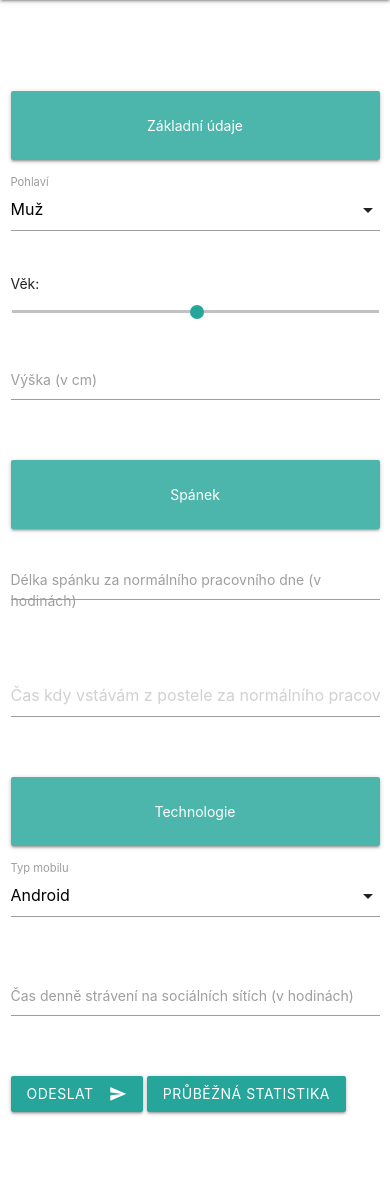
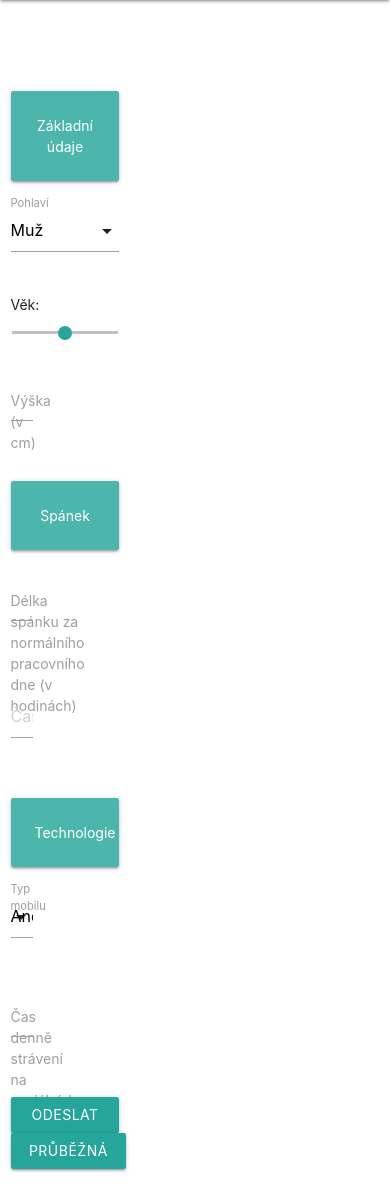
Before and after one commit to FilipHanzlik/Statistika, a Django app: page /form_m in a window 390 px wide. Shown: the part 56-1245 px from the top of the page. Before the commit the page ends 1171 px from the top, so only its background shows below. Run offline with Django 3.2, Linux system fonts and the light colour scheme.

Commit message:
Different form for mobiles

```diff
--- a/templates/myapp/form_m.html
+++ b/templates/myapp/form_m.html
@@ -7,19 +7,19 @@
 <br>
 {% if error %}
     <div class="row">
-        <div class="card-panel col s12 center red accent-4 white-text">Došlo k chybnému zadání. Některá výběrová pole se mohla resetovat!</div>
+        <div class="card-panel col s4 center red accent-4 white-text">Došlo k chybnému zadání. Některá výběrová pole se mohla resetovat!</div>
     </div>
 {% endif %}
 <br>
 <br>
 <div class="row">
-    <form action="{% url 'myapp:evaluate' %}" class="col s12" method="post">
+    <form action="{% url 'myapp:evaluate' %}" class="col s4" method="post">
         {% csrf_token %}
 
         <div class="card-panel teal lighten-2 center white-text">Základní údaje</div>
 
         <div class="row">
-            <div class="input-field col s12">
+            <div class="input-field col s4 s12">
                 <select name="pohlavi">
                     <option value="muz">Muž</option>
                     <option value="zena">Žena</option>
@@ -33,7 +33,7 @@
         </p>
 
         <div class="row">
-            <div class="input-field col s12">
+            <div class="input-field col s4">
                 <input type="text" class="{{ vyska }}" name="vyska" id="vyska" value="{{ vyska_prefilled }}">
                 <label for="vyska">Výška (v cm)</label>
                 <span class="helper-text" data-error="Neplatná výška" data-success=""></span>
@@ -43,7 +43,7 @@
         <div class="card-panel teal lighten-2 center white-text">Spánek</div>
 
         <div class="row">
-            <div class="input-field col s12">
+            <div class="input-field col s4">
                 <input id="delka-spanku" name="delka-spanku" type="text" class="{{ delka_spanku }}" value="{{ delka_spanku_prefilled }}">
                 <label for="delka-spanku">Délka spánku za normálního pracovního dne (v hodinách)</label>
                 <span class="helper-text" data-error="Neplatná délka spánku" data-success=""></span>
@@ -51,7 +51,7 @@
         </div>
 
         <div class="row">
-            <div class="input-field col s12">
+            <div class="input-field col s4">
                 <input id="cas-vstavani" value="{{ cas_vstavani_prefilled }}" name="cas-vstavani" class="timepicker {{ cas_vstavani }}" placeholder="Čas kdy vstávám z postele za normálního pracovního dne">
                 <span class="helper-text" data-error="Neplatný čas"></span>
             </div>
@@ -60,7 +60,7 @@
         <div class="card-panel teal lighten-2 center white-text">Technologie</div>
 
         <div class="row">
-            <div class="input-field col s12">
+            <div class="input-field col s4">
                 <select name="typ-mobilu" class="typ_mobilu">
                     <option value="Android">Android</option>
                     <option value="IOS">IOS</option>
@@ -73,7 +73,7 @@
         </div>
 
         <div class="row">
-            <div class="input-field col s12">
+            <div class="input-field col s4">
                 <input class="{{ socialni_site }}" id="socialni-site" name="socialni-site" type="text" value="{{ socialne_site_prefilled }}">
                 <label for="socialni-site">Čas denně strávení na sociálních sítích (v hodinách)</label>
                 <span class="helper-text" data-success="" data-error="Neplatný čas"></span>
```
